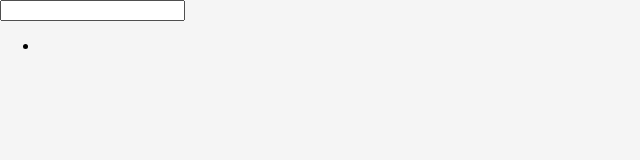
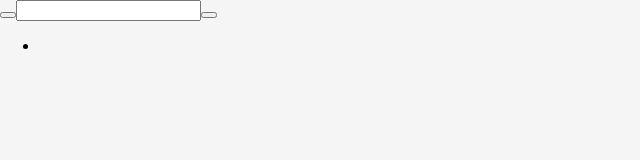
Before and after one commit to Shukhratovich-a/Todos, a React (Create React App) app: page / in a window 1280 px wide. Shown: the top 160 px of the page, without its empty margins (0-640 px from the left). Built offline with nearby package versions, Linux system fonts and the light colour scheme.

Commit message:
Add buttons

```diff
--- a/src/Components/TodosForm/TodosForm.jsx
+++ b/src/Components/TodosForm/TodosForm.jsx
@@ -1,7 +1,9 @@
 function TodosForm() {
   return (
     <form className="todos__form">
-      <input className="todos__input" type="text" autoComplete="off" />
+      <button className="todos__button" name="check-all" type="button"></button>
+      <input className="todos__input" name="todo_text" type="text" autoComplete="off" />
+      <button className="todos__form__button" name="add-todo" type="submit"></button>
     </form>
   );
 }
```
